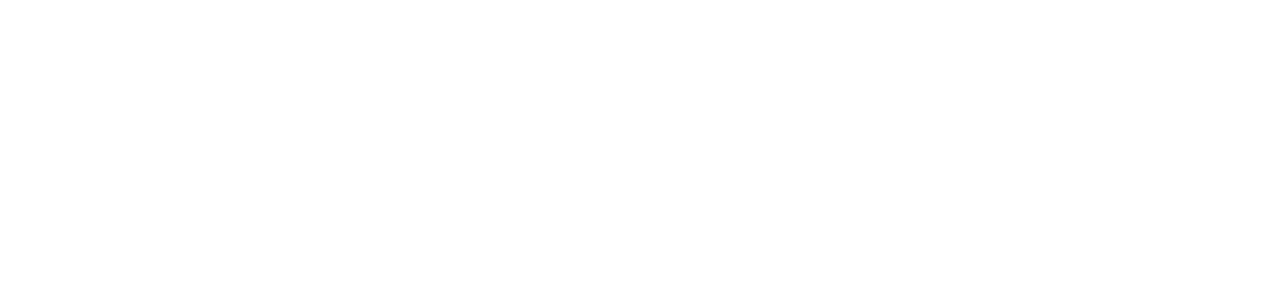
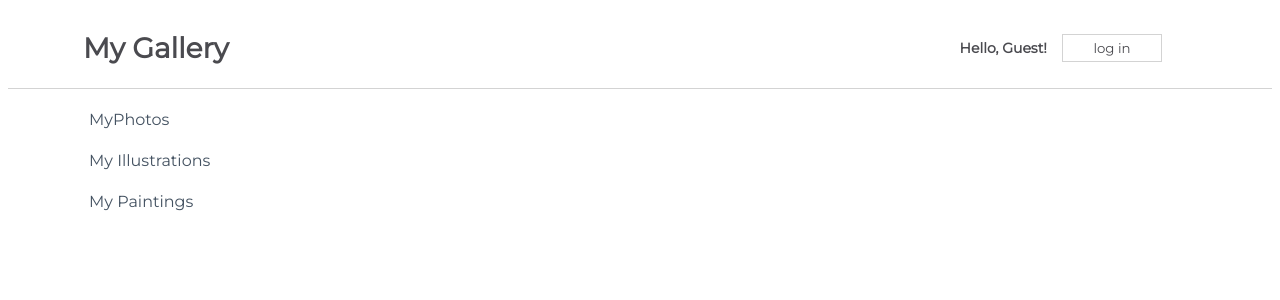
Before and after one commit to Zach-Deladev/react-challenges, a React (Create React App) app in the folder my-app/: page / in a window 1280 px wide. Shown: the top 300 px of the page. Built offline with nearby package versions, Linux system fonts and the light colour scheme.

Commit message:
Added log in and out message to navbar.

```diff
--- a/my-app/src/App.js
+++ b/my-app/src/App.js
@@ -1,9 +1,13 @@
-import css from './App.module.css';
+import React from "react";
+import css from "./App.module.css";
+import Sidebar from "./components/Sidebar";
+import NavBarSimple from "./components/NavBarSimple";
 
 function App() {
   return (
-    <div className={css.App}>
-      {/* Add your components here */}
+    <div className="App">
+      <NavBarSimple />
+      <Sidebar />
     </div>
   );
 }
--- /dev/null
+++ b/my-app/src/components/NavBarSimple.js
@@ -0,0 +1,41 @@
+import React from "react";
+import css from "./css/NavBarSimple.module.css";
+
+class NavBarSimple extends React.Component {
+  constructor(props) {
+    super(props);
+    this.state = {
+      message: "Hello, Guest!",
+      buttonText: "log in",
+    };
+  }
+
+  handleClick() {
+    this.setState((prevState, prevProps) => {
+      console.log("Previous State", prevState);
+      console.log("Previous Props", prevProps);
+      return {
+        message:
+          prevState.message === "Hello, Guest!"
+            ? "Welcome back, user!"
+            : "Hello, Guest!",
+        buttonText: prevState.buttonText === "log in" ? "log out" : "log in",
+      };
+    });
+  }
+
+  render() {
+    return (
+      <nav className={css.NavBar}>
+        <h1>My Gallery</h1>
+        <div>
+          <span>{this.state.message}</span>
+          <button onClick={() => this.handleClick()}>
+            {this.state.buttonText}
+          </button>
+        </div>
+      </nav>
+    );
+  }
+}
+export default NavBarSimple;
--- a/my-app/src/components/Sidebar.js
+++ b/my-app/src/components/Sidebar.js
@@ -0,0 +1,12 @@
+import React from "react";
+import css from "./css/Sidebar.module.css";
+
+const Sidebar = () => (
+  <div className={css.sidebar}>
+    <a href="">MyPhotos</a>
+    <a href="">My Illustrations</a>
+    <a href="">My Paintings</a>
+  </div>
+);
+
+export default Sidebar;
```
Also changed, not shown: 1 other file (tests, documents, lock files or other folders).
